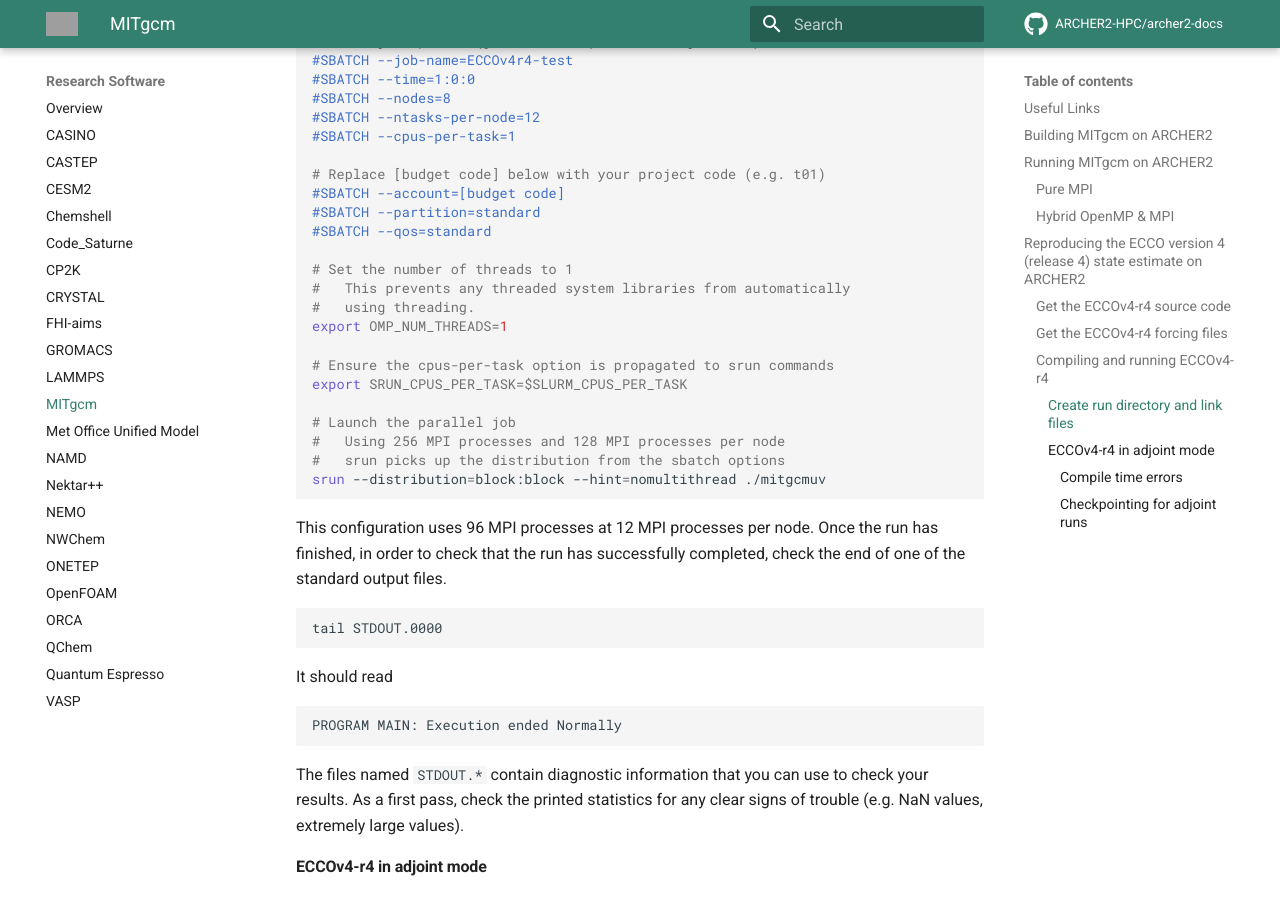
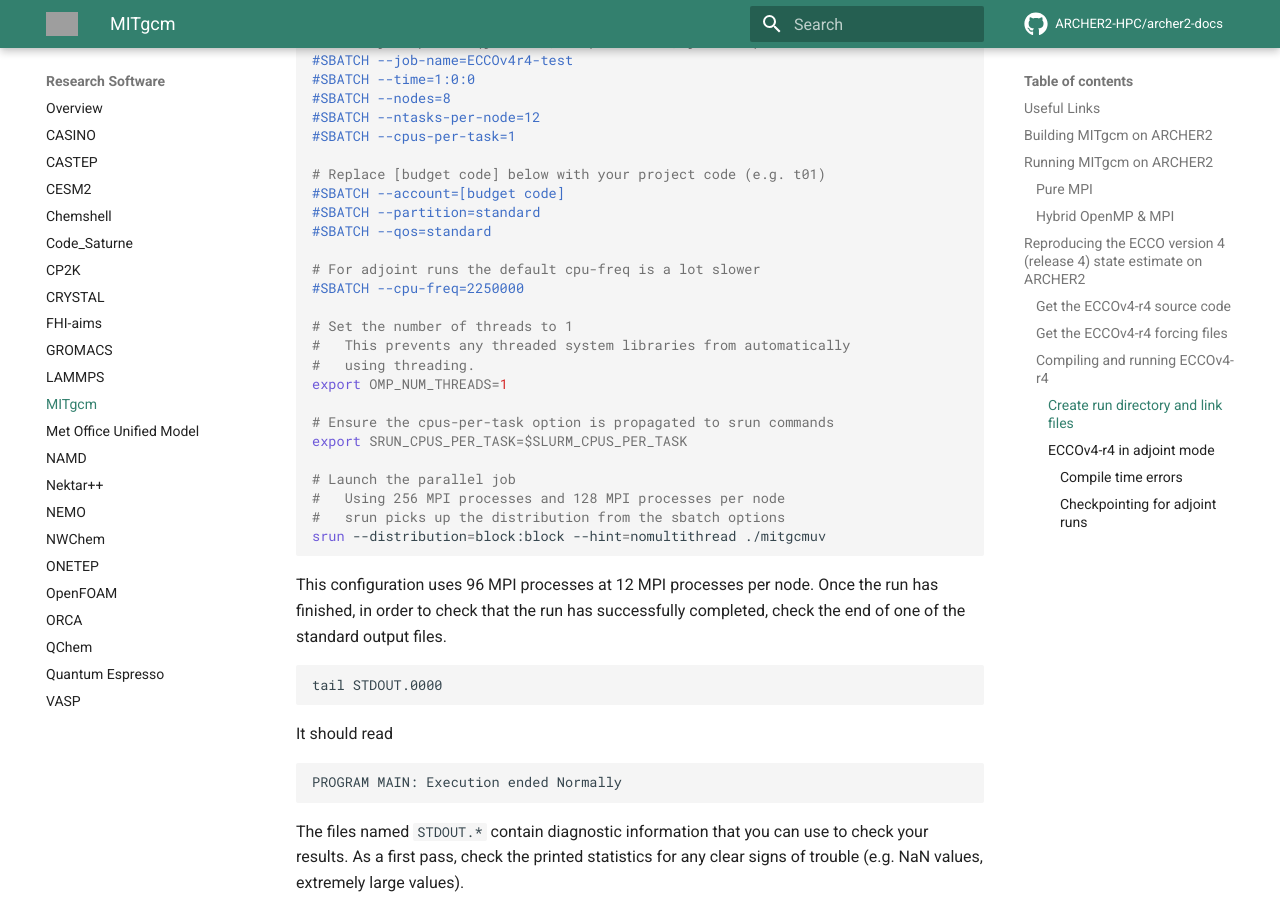
Before and after one commit to ARCHER2-HPC/archer2-docs, an MkDocs documentation site: the page built from docs/research-software/mitgcm.md, in a window 1280 px wide and 900 px high, scrolled down 6295 px. Built offline with MkDocs 1.6.1 and Material for MkDocs 9.7.7, drawn with Linux system fonts in a browser that asks for light colours; comment, search, counter and statistics services are not loaded; grey boxes are pictures that could not be loaded.

Commit message:
Update mitgcm.md
Adding cpu-freq=2250000 to example adjoint submission script

```diff
--- a/docs/research-software/mitgcm.md
+++ b/docs/research-software/mitgcm.md
@@ -276,6 +276,9 @@
 #SBATCH --partition=standard
 #SBATCH --qos=standard
 
+# For adjoint runs the default cpu-freq is a lot slower
+#SBATCH --cpu-freq=2250000
+
 # Set the number of threads to 1
 #   This prevents any threaded system libraries from automatically
 #   using threading.
```
